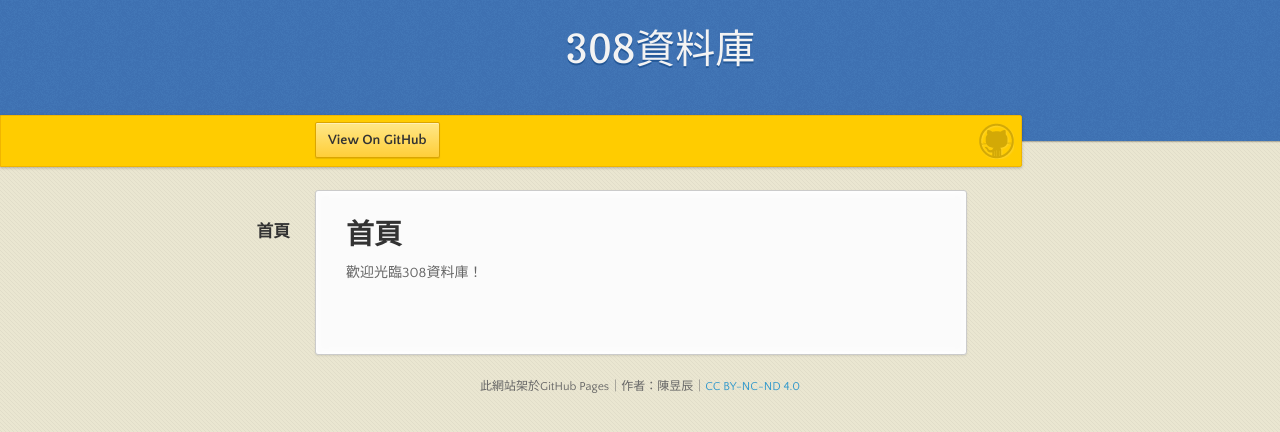
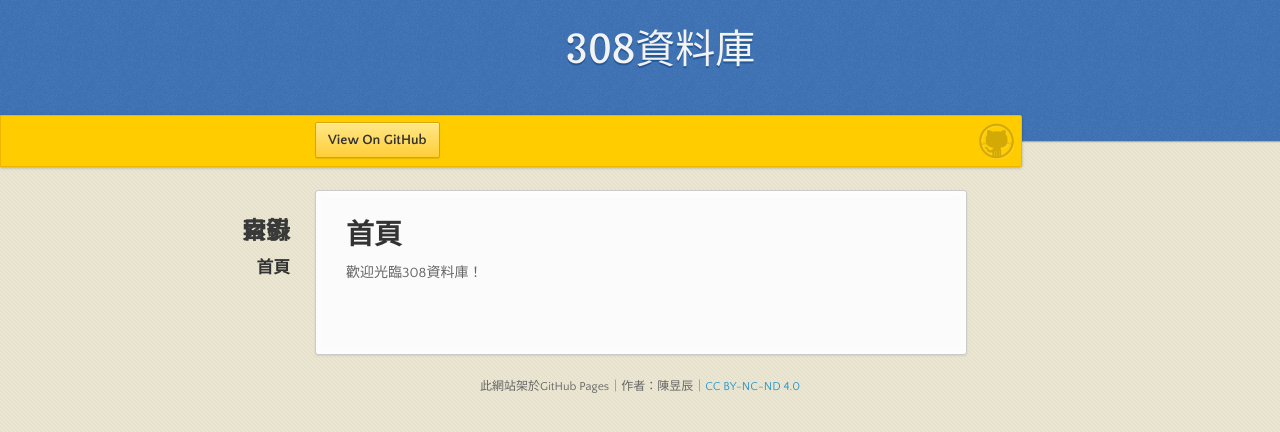
Before and after one commit to sunchen0813/tcswjh108-308, a Jekyll site: the page built from index.html, in a window 1280 px wide. Shown: the top 432 px of the page. Built offline with Jekyll 4.4.1, drawn with Linux system fonts in a browser that asks for light colours.

Commit message:
Update def.html

```diff
--- a/_layouts/def.html
+++ b/_layouts/def.html
@@ -19,9 +19,11 @@
 
       <div class="wrapper">
         <nav id="section">
+          <h2>目錄</h2>
           <ul></ul>
         </nav>
         <nav id="links">
+          <h2>索引</h2>
           {% include links.html %}
         </nav>
         <section>
```
